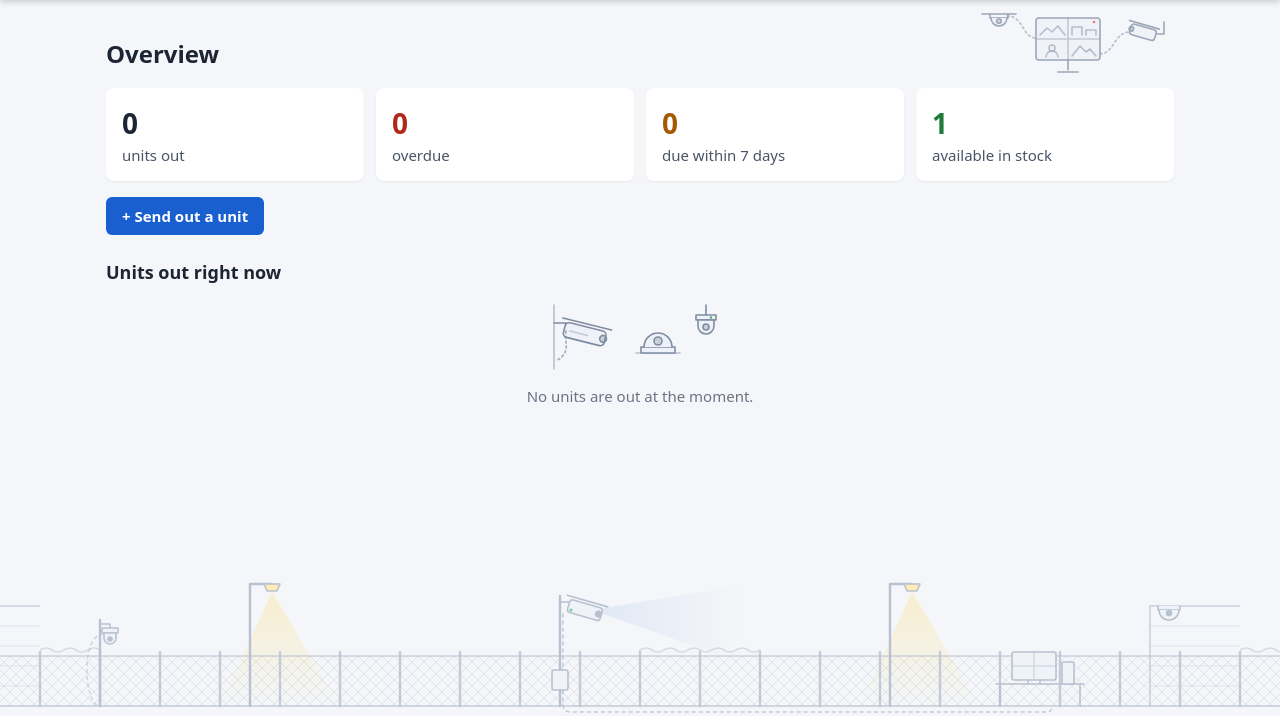
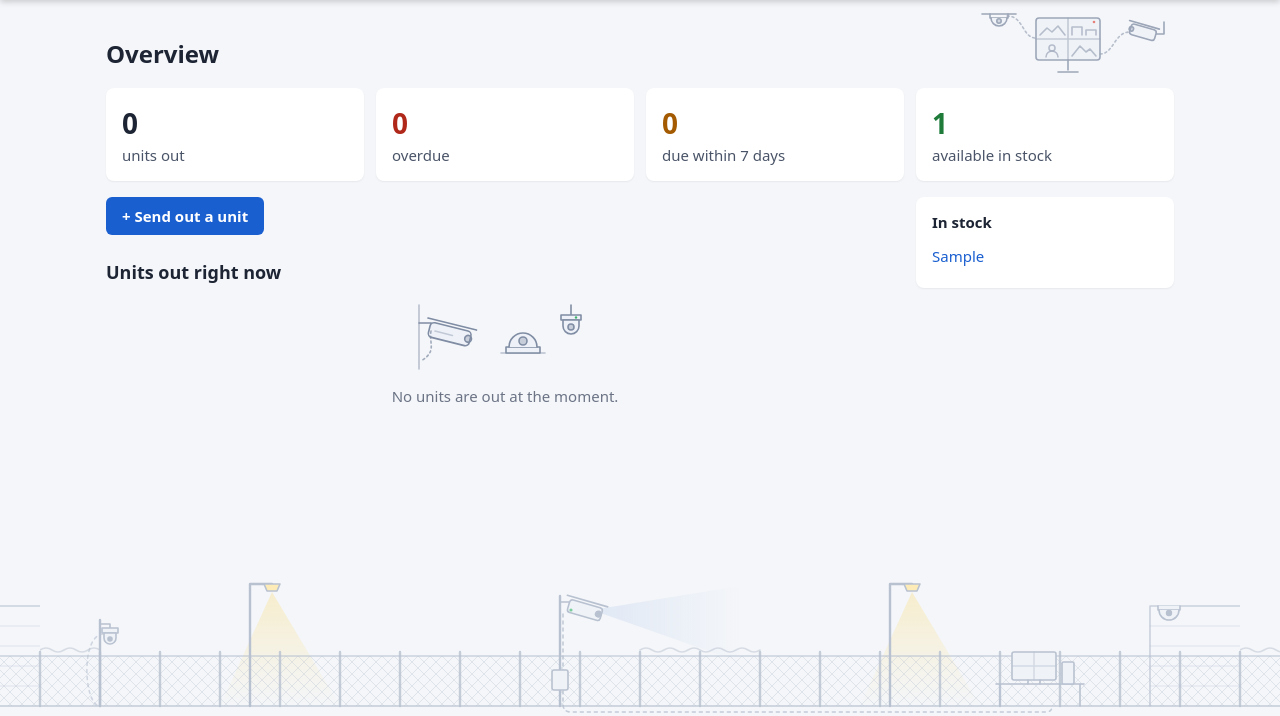
Before and after one commit to maglun-git/unit-tracker, a PHP site: page / in a window 1280 px wide. Shown: the part 84-800 px from the top of the page. Run offline with PHP 8.4, Linux system fonts and the light colour scheme; the visitor is signed in with stand-in values (Sample User, id 1); tables that the repository leaves empty hold one stand-in row (values such as "Sample post"); some libraries are stand-ins or nearby versions.

Commit message:
Overview: In stock box listing available units, each links to Send out a unit with that unit preselected
Co-Authored-By: Claude Opus 5.5 <noreply@anthropic.com>
Claude-Session: https://claude.ai/code/session_01XHSJcUaxiPjytxBeFAiHWt

```diff
--- a/index.php
+++ b/index.php
@@ -12,8 +12,11 @@ $out = q('SELECT l.*, u.model, u.serial_number, s.name AS person_name
 
 $overdue = count(array_filter($out, fn($l) => days_until($l['due_date']) < 0));
 $soon = count(array_filter($out, fn($l) => ($d = days_until($l['due_date'])) >= 0 && $d <= 7));
-$available = q("SELECT COUNT(*) FROM units u WHERE u.status = 'available'
-                AND NOT EXISTS (SELECT 1 FROM loans l WHERE l.unit_id = u.id AND l.returned_date IS NULL)")->fetchColumn();
+// Units in stock: available and not out on an open loan.
+$inStock = q("SELECT u.id, u.model FROM units u WHERE u.status = 'available'
+              AND NOT EXISTS (SELECT 1 FROM loans l WHERE l.unit_id = u.id AND l.returned_date IS NULL)
+              ORDER BY u.model, u.serial_number")->fetchAll();
+$available = count($inStock);
 
 page_header('Overview', $user);
 ?>
@@ -23,6 +26,8 @@ page_header('Overview', $user);
   <div class="stat orange"><b><?= $soon ?></b>due within 7 days</div>
   <div class="stat green"><b><?= (int)$available ?></b>available in stock</div>
 </div>
+<div class="overview">
+<div class="overview-main">
 <p><a class="button" href="loan_edit.php">+ Send out a unit</a></p>
 
 <h2>Units out right now</h2>
@@ -42,5 +47,19 @@ page_header('Overview', $user);
   </tr>
   <?php endforeach; ?>
 </table>
-<?php endif;
-page_footer();
+<?php endif; ?>
+</div>
+<aside class="card in-stock">
+  <h2>In stock</h2>
+  <?php if (!$inStock): ?>
+    <p class="muted">No units in stock.</p>
+  <?php else: ?>
+  <ul>
+    <?php foreach ($inStock as $u): ?>
+    <li><a href="loan_edit.php?unit=<?= (int)$u['id'] ?>" title="Send out this unit"><?= h($u['model']) ?></a></li>
+    <?php endforeach; ?>
+  </ul>
+  <?php endif; ?>
+</aside>
+</div>
+<?php page_footer();
--- a/loan_edit.php
+++ b/loan_edit.php
@@ -102,6 +102,7 @@ if (!$id) {
                 AND NOT EXISTS (SELECT 1 FROM loans l WHERE l.unit_id = u.id AND l.returned_date IS NULL)
                 ORDER BY u.model, u.serial_number")->fetchAll();
     $people = q('SELECT * FROM salespeople WHERE active = 1 ORDER BY name')->fetchAll();
+    $preselect = (int)($_GET['unit'] ?? 0); // from the "In stock" list on the Overview
     $defaultDue = date('Y-m-d', strtotime('+' . (int)config('default_loan_days', 30) . ' days'));
 
     page_header('Send out a unit', $user);
@@ -114,7 +115,7 @@ if (!$id) {
         <select name="unit_id" required>
           <option value="">Choose…</option>
           <?php foreach ($units as $u): ?>
-            <option value="<?= $u['id'] ?>"><?= h($u['model'] . ' · ' . $u['serial_number']) ?></option>
+            <option value="<?= $u['id'] ?>"<?= $u['id'] == $preselect ? ' selected' : '' ?>><?= h($u['model'] . ' · ' . $u['serial_number']) ?></option>
           <?php endforeach; ?>
         </select>
       </label>
--- a/style.css
+++ b/style.css
@@ -43,6 +43,17 @@ form.inline { display: inline; }
 .stats { display: grid; grid-template-columns: repeat(auto-fit, minmax(160px, 1fr)); gap: 12px; margin-bottom: 16px; }
 .stat { background: #fff; border-radius: 8px; padding: 14px 16px; box-shadow: 0 1px 2px rgba(0,0,0,.06); color: #4a5468; }
 .stat b { display: block; font-size: 28px; color: #1d2433; }
+/* Overview: main column + "In stock" box lined up under the last stat card */
+.overview { display: grid; grid-template-columns: repeat(4, 1fr); gap: 12px; align-items: start; }
+.overview-main { grid-column: 1 / 4; min-width: 0; }
+.overview-main > p:first-child { margin-top: 0; }
+.in-stock { margin: 0; padding: 14px 16px; }
+.in-stock h2 { font-size: 15px; margin-bottom: 6px; }
+.in-stock ul { list-style: none; margin: 0; padding: 0; max-height: 420px; overflow-y: auto; }
+.in-stock li + li { border-top: 1px solid #eef0f4; }
+.in-stock a { display: block; padding: 6px 0; text-decoration: none; }
+.in-stock a:hover { text-decoration: underline; }
+@media (max-width: 700px) { .overview { grid-template-columns: 1fr; } .overview-main { grid-column: auto; } }
 .stat.red b { color: #b0281a; } .stat.orange b { color: #a35a00; } .stat.green b { color: #1e7b3a; }
 .tabs a { margin-right: 12px; text-decoration: none; padding-bottom: 2px; }
 .tabs a.active { font-weight: 700; border-bottom: 2px solid #1a5fd0; }
```
